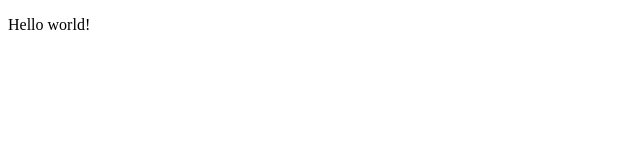
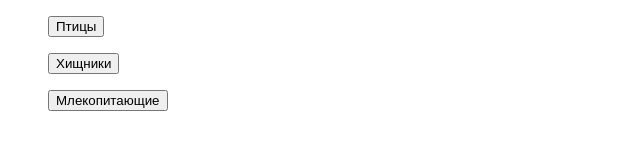
Before and after one commit to Artyom-commit/Web-lessons, a plain HTML site: page index.html in a window 1280 px wide. Shown: the whole page, without its empty margins (0-640 px from the left). Drawn offline with nearby package versions, Linux system fonts and the light colour scheme.

Commit message:
добавили Vue JS

```diff
--- a/index.html
+++ b/index.html
@@ -5,8 +5,21 @@
 	<title>Document</title>
 </head>
 <body>
-	<p>
-		Hello world!
-	</p>
+
+	<div id="app">
+
+		<header>
+			<ul v-for="an in animals">
+				<button v-on:click="an.show=!an.show">{{ an.family }}</button>
+				<li v-if="an.show" v-for="c in an.cont"><a href="#">{{ c.name}}</a></li>
+			</ul>
+		</header>
+
+	</div>
+
+
+
+	<script src="https://cdn.jsdelivr.net/npm/vue/dist/vue.js"></script>
+	<script src="js/script.js"></script>
 </body>
 </html>
--- /dev/null
+++ b/js/script.js
@@ -0,0 +1,37 @@
+var app = new Vue({
+    el: "#app",
+    data:
+    {
+        animals: [
+
+            {family: "Птицы",
+             show: false,
+             cont: [
+                 {name: "Воробей"},
+                 {name: "Синица"},
+                 {name: "Голубь"},
+                 {name: "Клест"},
+                ]},
+
+            {family: "Хищники",
+             show: false,
+             cont: [
+                 {name: "Волк"},
+                 {name: "Лев"},
+                 {name: "Гиена"},
+                 {name: "Крокодил"},
+                ]},
+
+            {family: "Млекопитающие",
+             show: false,
+             cont: [
+                 {name: "Корова"},
+                 {name: "Кот"},
+                 {name: "Барсук"},
+                 {name: "Собака"},
+                ]}
+        ]
+    }
+
+
+})
```
